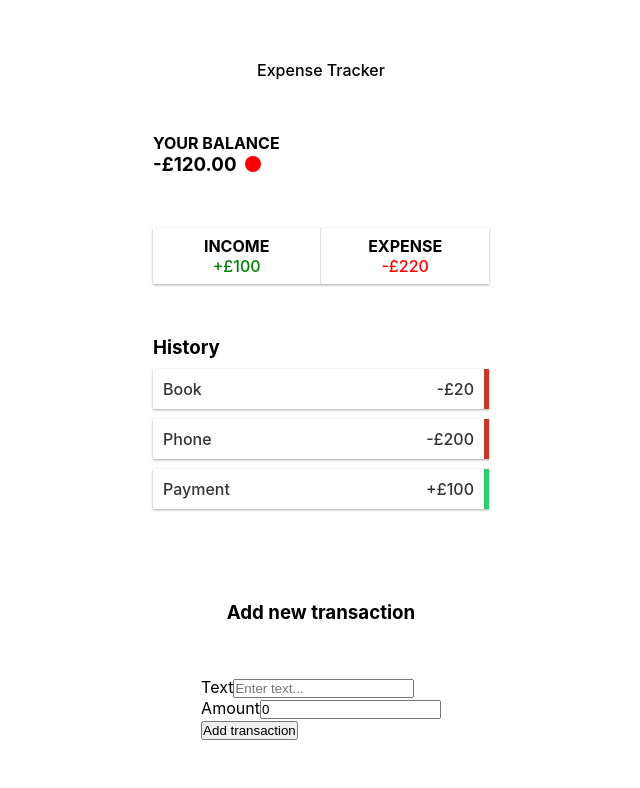
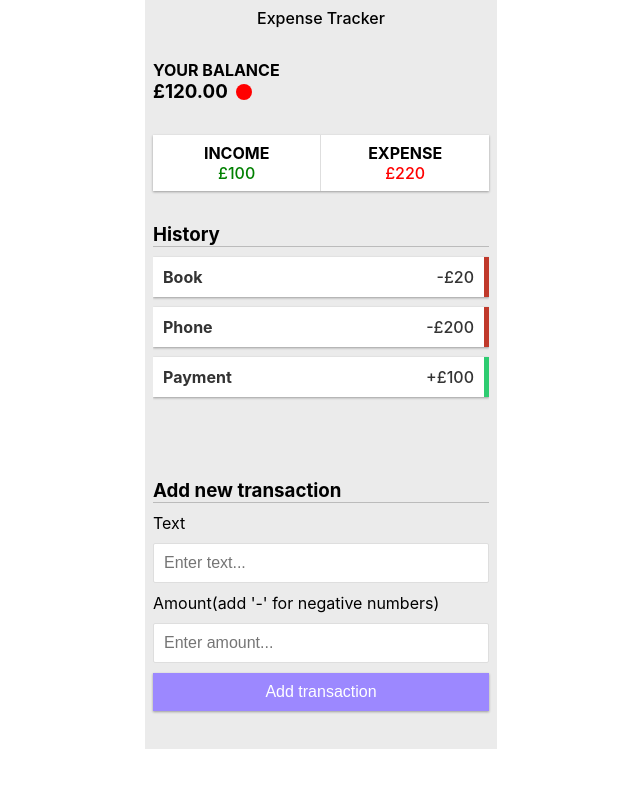
Before and after one commit to 21ciprian/expense-tracker, a React (Create React App) app: page / in a window 1280 px wide. Shown: the top 788 px of the page, without its empty margins (319-959 px from the left). Built offline with nearby package versions, Linux system fonts and the light colour scheme.

Commit message:
Added delete icon to list item

```diff
--- a/package.json
+++ b/package.json
@@ -3,6 +3,10 @@
   "version": "0.1.0",
   "private": true,
   "dependencies": {
+    "@emotion/react": "^11.8.2",
+    "@emotion/styled": "^11.8.1",
+    "@mui/icons-material": "^5.5.1",
+    "@mui/material": "^5.5.1",
     "@testing-library/jest-dom": "^5.16.2",
     "@testing-library/react": "^12.1.4",
     "@testing-library/user-event": "^13.5.0",
--- a/src/components/AddTransaction/AddTransaction.module.css
+++ b/src/components/AddTransaction/AddTransaction.module.css
@@ -0,0 +1,34 @@
+.addTransaction {
+	width: 100%;
+}
+h3 {
+	border-bottom: 1px solid #bbb;
+}
+label {
+	display: inline-block;
+	margin: 10px 0;
+}
+input[type='text'],
+input[type='number'] {
+	border: 1px solid #dedede;
+	border-radius: 2px;
+	display: block;
+	font-size: 16px;
+	padding: 10px;
+	width: 100%;
+}
+.button {
+	cursor: pointer;
+	background-color: #9c88ff;
+	box-shadow: var(--box-shadow);
+	color: #fff;
+	border: 0;
+	display: block;
+	font-size: 16px;
+	margin: 10px 0 30px;
+	padding: 10px;
+	width: 100%;
+}
+.button:focus {
+	outline: 0;
+}
--- a/src/components/AddTransaction/index.tsx
+++ b/src/components/AddTransaction/index.tsx
@@ -5,7 +5,7 @@ import styles from './AddTransaction.module.css'
 function AddTransaction() {
 	const context = useContext(GlobalContext)
 	const [text, setText] = useState<string>('')
-	const [amount, setAmount] = useState<number>(0)
+	const [amount, setAmount] = useState<string>('')
 	function handleSubmit(e: React.FormEvent) {
 		e.preventDefault()
 		const newTransaction = {
@@ -16,16 +16,17 @@ function AddTransaction() {
 		console.log('newTransaction: ', newTransaction)
 		context?.addTransaction?.(newTransaction)
 		setText('')
-		setAmount(0)
+		setAmount('')
 	}
 
 	return (
-		<>
+		<section className={styles.addTransaction}>
 			<h3>Add new transaction</h3>
 			<form onSubmit={handleSubmit}>
 				<div className={styles.formControl}>
 					<label htmlFor='text'>Text</label>
 					<input
+						required
 						type='text'
 						placeholder='Enter text...'
 						value={text}
@@ -33,19 +34,18 @@ function AddTransaction() {
 					/>
 				</div>
 				<div className={styles.formControl}>
-					<label htmlFor='amount'>Amount</label>
+					<label htmlFor='amount'>Amount(add '-' for negative numbers)</label>
 					<input
+						required
 						type='number'
 						placeholder='Enter amount...'
 						value={amount}
 						onChange={(e: any) => setAmount(e.target.value)}
 					/>
 				</div>
-				<button type='submit' className={styles.button}>
-					Add transaction
-				</button>
+				<button className={styles.button}>Add transaction</button>
 			</form>
-		</>
+		</section>
 	)
 }
 
--- a/src/components/App/App.css
+++ b/src/components/App/App.css
@@ -1,10 +1,11 @@
 .app {
 	width: 22rem;
-	height: 100vh;
 	display: flex;
 	flex-direction: column;
-	justify-content: space-evenly;
+	justify-content: center;
 	align-items: center;
+	gap: 2rem;
 	margin: auto;
 	padding: 0.5rem;
+	background-color: rgb(235, 235, 235);
 }
--- a/src/components/Balance/index.tsx
+++ b/src/components/Balance/index.tsx
@@ -6,12 +6,12 @@ function Balance() {
 	const context = useContext(GlobalContext)
 	const amounts = context?.transactions.map(transaction => transaction.amount)
 	const total = amounts?.reduce((acc, amount) => acc + amount, 0).toFixed(2)
-	const sign = Number(total) < 0 ? '-' : '+'
+
 	return (
 		<section className={styles.balance}>
 			<h4>Your balance</h4>
 			<h1>
-				{sign}£{Math.abs(Number(total)).toFixed(2)}
+				£{Math.abs(Number(total)).toFixed(2)}
 				<div
 					className={
 						Number(total) < 0 ? `${styles.minus}` : `${styles.plus}`
--- a/src/components/IncomeExpenses/index.tsx
+++ b/src/components/IncomeExpenses/index.tsx
@@ -18,13 +18,13 @@ function IncomeExpenses() {
 			<div>
 				<h4>Income</h4>
 				<p className={`${styles.money} ${styles.plus}`}>
-					+£{Math.abs(Number(income))}
+					£{Math.abs(Number(income))}
 				</p>
 			</div>
 			<div>
 				<h4>Expense</h4>
 				<p className={`${styles.money} ${styles.minus}`}>
-					-£{Math.abs(Number(expense))}
+					£{Math.abs(Number(expense))}
 				</p>
 			</div>
 		</section>
--- a/src/components/Transaction/Transaction.module.css
+++ b/src/components/Transaction/Transaction.module.css
@@ -16,21 +16,33 @@ li {
 	font-weight: 500;
 	position: relative;
 }
+h4 {
+	position: relative;
+}
+span {
+	display: flex;
+	align-items: center;
+	justify-content: space-between;
+	width: max-content;
+}
 .deleteBtn {
 	cursor: pointer;
-	background-color: #e74c3c;
+	border-radius: 0.5rem;
+	background-color: inherit;
 	border: 0;
 	color: #fff;
 	font-size: 20px;
 	line-height: 20px;
 	padding: 2px 5px;
 	position: absolute;
-	top: 50%;
-	left: 0;
-	transform: translate(-100%, -50%);
+	top: 14%;
+	right: 0;
 	opacity: 0;
 	transition: opacity 0.3s ease;
 }
 li:hover .deleteBtn {
 	opacity: 1;
 }
+li:hover span {
+	transform: translateX(-1.5rem);
+}
--- a/src/components/Transaction/index.tsx
+++ b/src/components/Transaction/index.tsx
@@ -1,3 +1,4 @@
+import {DeleteForeverOutlined} from '@mui/icons-material'
 import React, {useContext} from 'react'
 import {GlobalContext} from '../../context/GlobalState'
 import {TransactionProp} from '../../types'
@@ -10,14 +11,15 @@ function Transaction({transaction}: TransactionProp) {
 	return (
 		<li
 			className={transaction.amount < 0 ? `${styles.minus}` : `${styles.plus}`}>
-			{transaction.text}{' '}
+			<h4>{transaction.text} </h4>
+
 			<span>
-				{sign}£{Math.abs(transaction.amount)}
+				{sign}£{Math.abs(transaction.amount)}{' '}
 			</span>
 			<button
 				onClick={() => context?.deleteTransaction?.(transaction.id)}
 				className={styles.deleteBtn}>
-				x
+				<DeleteForeverOutlined sx={{color: '#c0392b'}} />
 			</button>
 		</li>
 	)
--- a/src/components/TransactionList/TransactionList.module.css
+++ b/src/components/TransactionList/TransactionList.module.css
@@ -3,6 +3,8 @@
 }
 .list {
 	list-style-type: none;
-	padding: 0;
+	/* padding-left: 1.3rem; */
 	margin-bottom: 40px;
+	max-height: 20rem;
+	overflow-y: scroll;
 }
--- a/src/index.css
+++ b/src/index.css
@@ -12,6 +12,7 @@ body {
 		sans-serif;
 	-webkit-font-smoothing: antialiased;
 	-moz-osx-font-smoothing: grayscale;
+	/* background-color: #c0c0c0; */
 }
 
 code {
```
Also changed, not shown: 1 other file (tests, documents, lock files or other folders).
